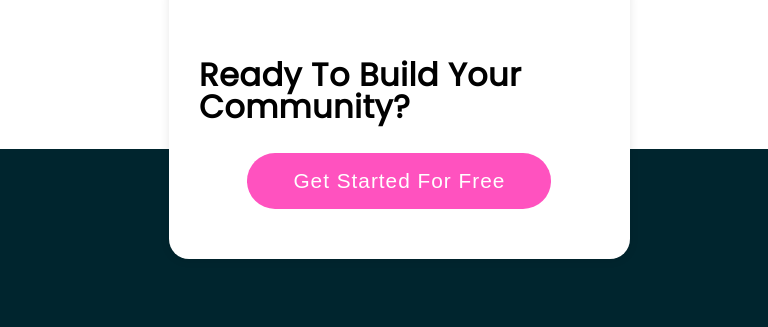
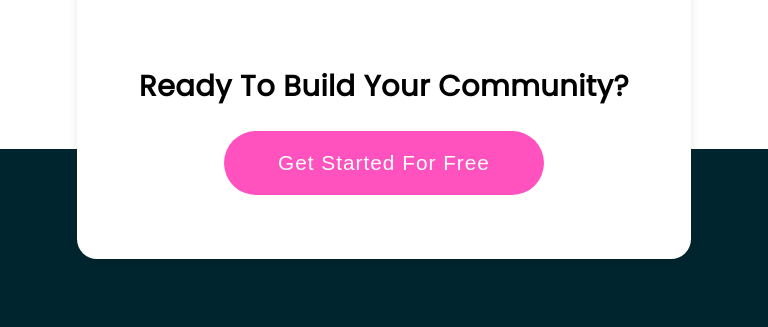
Before and after one commit to guiiarantes1/desafio-responsividade, a plain HTML site: page index.html in a window 768 px wide. Shown: the part 1342-1669 px from the top of the page. Drawn offline with nearby package versions, Linux system fonts and the light colour scheme.

Commit message:
fix responsive 768

```diff
--- a/style.css
+++ b/style.css
@@ -545,6 +545,21 @@ footer {
     width: 95%;
   }
 
+  .getStart {
+    width: 80% !important;
+    margin:-170px 10%;
+  }
+  .getStart p {
+    text-align: center;
+    font-size: 1.8rem;
+    padding: 30px;
+  }
+
+  .getStart button {
+    font-size: 1.3rem;
+    padding: 2.5vh 7vw;
+  }
+
   main {
     width: 90%;
     margin: 70px auto;
```
